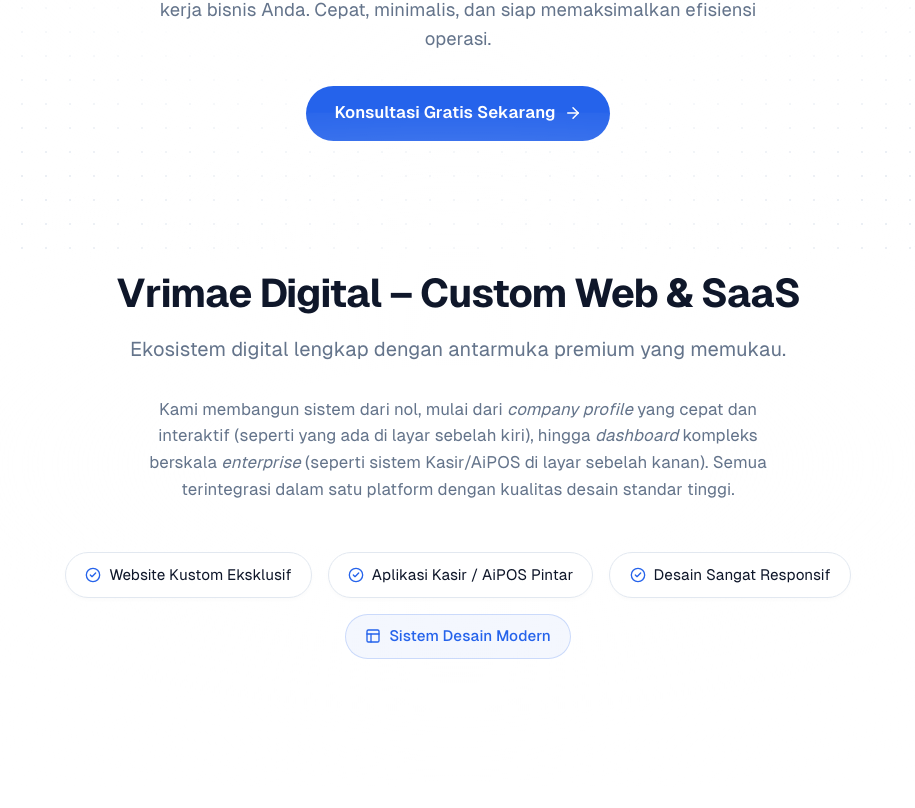
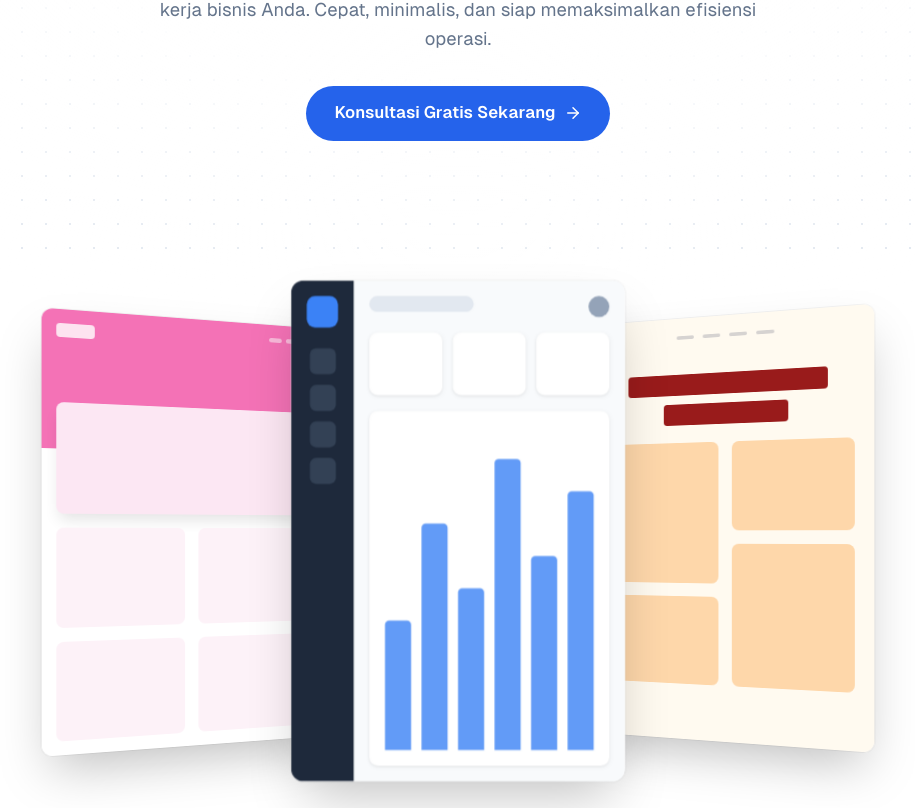
Before and after one commit to vrimae/vrimae-landing, a React (Vite) app: page / in a window 1280 px wide. Shown: the part 532-1340 px from the top of the page, without its empty margins (182-1097 px from the left). Built offline with nearby package versions, Linux system fonts and the light colour scheme.

Commit message:
feat: add 3D perspective showcase animation for sample layouts

```diff
--- /dev/null
+++ b/src/components/Hero3DShowcase.css
@@ -0,0 +1,102 @@
+.showcase-3d-container {
+  display: flex;
+  justify-content: center;
+  align-items: center;
+  width: 100%;
+  margin-top: 5rem;
+  perspective: 1200px;
+  padding: 4rem 0;
+  overflow: hidden;
+  z-index: 2;
+  position: relative;
+}
+
+.showcase-3d-wrapper {
+  position: relative;
+  width: 900px;
+  height: 500px;
+  display: flex;
+  justify-content: center;
+  align-items: center;
+  transform-style: preserve-3d;
+}
+
+.card-wrapper {
+  position: absolute;
+  transform-style: preserve-3d;
+}
+
+.showcase-card {
+  width: 320px;
+  height: 480px;
+  border-radius: 12px;
+  background: white;
+  box-shadow: 0 25px 50px -12px rgba(0, 0, 0, 0.25), 0 0 0 1px rgba(0,0,0,0.05);
+  overflow: hidden;
+  display: flex;
+  flex-direction: column;
+}
+
+.card-center {
+  z-index: 3;
+  transform: translateZ(50px);
+}
+
+.card-left {
+  z-index: 2;
+  transform: translateX(-300px) translateZ(-150px) rotateY(25deg);
+}
+
+.card-right {
+  z-index: 2;
+  transform: translateX(300px) translateZ(-150px) rotateY(-25deg);
+}
+
+/* Mini UI Generic */
+.mini-ui { width: 100%; height: 100%; display: flex; flex-direction: column; }
+
+/* E-Commerce (Left) */
+.ecommerce { background: #fff; }
+.ecommerce .mini-header { height: 150px; background: #f472b6; padding: 15px; display: flex; justify-content: space-between; }
+.ecommerce .mini-logo { width: 40px; height: 15px; background: rgba(255,255,255,0.8); border-radius: 4px; }
+.ecommerce .mini-nav { display: flex; gap: 5px; }
+.ecommerce .mini-nav span { width: 15px; height: 5px; background: rgba(255,255,255,0.5); border-radius: 4px; }
+.ecommerce .mini-hero { height: 120px; background: #fce7f3; margin: -50px 15px 15px; border-radius: 8px; box-shadow: 0 10px 15px -3px rgba(0,0,0,0.1); }
+.ecommerce .mini-grid { display: grid; grid-template-columns: 1fr 1fr; gap: 15px; padding: 0 15px 15px; flex: 1; }
+.ecommerce .mini-item { background: #fdf2f8; border-radius: 8px; }
+
+/* Dashboard (Center) */
+.dashboard { flex-direction: row; background: #f8fafc; }
+.dashboard .mini-sidebar { width: 60px; background: #1e293b; padding: 15px 0; display: flex; flex-direction: column; align-items: center; gap: 20px; }
+.dashboard .mini-logo { width: 30px; height: 30px; background: #3b82f6; border-radius: 8px; }
+.dashboard .mini-menu { display: flex; flex-direction: column; gap: 10px; width: 100%; align-items: center; }
+.dashboard .mini-menu span { width: 25px; height: 25px; background: #334155; border-radius: 6px; }
+.dashboard .mini-main { flex: 1; display: flex; flex-direction: column; padding: 15px; gap: 15px; }
+.dashboard .mini-topbar { display: flex; justify-content: space-between; }
+.dashboard .mini-search { width: 100px; height: 15px; background: #e2e8f0; border-radius: 20px; }
+.dashboard .mini-avatar { width: 20px; height: 20px; background: #94a3b8; border-radius: 50%; }
+.dashboard .mini-stats { display: flex; gap: 10px; }
+.dashboard .mini-stat { flex: 1; height: 60px; background: #fff; border-radius: 8px; box-shadow: 0 1px 3px rgba(0,0,0,0.1); }
+.dashboard .mini-chart-container { flex: 1; background: #fff; border-radius: 8px; box-shadow: 0 1px 3px rgba(0,0,0,0.1); padding: 15px; display: flex; align-items: flex-end; gap: 10px; justify-content: space-between; }
+.dashboard .mini-chart-bar { width: 100%; background: #3b82f6; border-radius: 4px 4px 0 0; opacity: 0.8; }
+
+/* Portfolio (Right) */
+.portfolio { background: #fffaf0; }
+.portfolio .mini-header { padding: 20px; display: flex; justify-content: center; }
+.portfolio .mini-nav-center { display: flex; gap: 10px; }
+.portfolio .mini-nav-center span { width: 20px; height: 4px; background: #d6d3d1; border-radius: 4px; }
+.portfolio .mini-hero-text { padding: 20px; display: flex; flex-direction: column; align-items: center; gap: 10px; }
+.portfolio .mini-line { width: 80%; height: 24px; background: #991b1b; border-radius: 4px; }
+.portfolio .mini-line.short { width: 50%; }
+.portfolio .mini-masonry { display: flex; gap: 15px; padding: 0 20px; flex: 1; }
+.portfolio .mini-masonry-col { flex: 1; display: flex; flex-direction: column; gap: 15px; }
+.portfolio .mini-masonry-item { background: #fed7aa; border-radius: 8px; width: 100%; }
+.portfolio .mini-masonry-item.tall { height: 160px; }
+.portfolio .mini-masonry-item.short { height: 100px; }
+
+@media (max-width: 900px) {
+  .showcase-3d-wrapper { transform: scale(0.6); }
+}
+@media (max-width: 600px) {
+  .showcase-3d-wrapper { transform: scale(0.4); }
+}
--- /dev/null
+++ b/src/components/Hero3DShowcase.tsx
@@ -0,0 +1,106 @@
+import React from 'react';
+import { motion } from 'framer-motion';
+import './Hero3DShowcase.css';
+
+export default function Hero3DShowcase() {
+  return (
+    <div className="showcase-3d-container">
+      <div className="showcase-3d-wrapper">
+
+        {/* Left Card: E-Commerce */}
+        <div className="card-wrapper card-left">
+          <motion.div
+            className="showcase-card"
+            animate={{ y: [0, -15, 0] }}
+            transition={{ duration: 6, repeat: Infinity, ease: "easeInOut" }}
+          >
+            <div className="mini-ui ecommerce">
+              <div className="mini-header">
+                <div className="mini-logo"></div>
+                <div className="mini-nav">
+                  <span></span><span></span><span></span>
+                </div>
+              </div>
+              <div className="mini-hero"></div>
+              <div className="mini-grid">
+                <div className="mini-item"></div>
+                <div className="mini-item"></div>
+                <div className="mini-item"></div>
+                <div className="mini-item"></div>
+              </div>
+            </div>
+          </motion.div>
+        </div>
+
+        {/* Center Card: SaaS Dashboard */}
+        <div className="card-wrapper card-center">
+          <motion.div
+            className="showcase-card"
+            animate={{ y: [0, -20, 0] }}
+            transition={{ duration: 7, repeat: Infinity, ease: "easeInOut", delay: 1 }}
+          >
+            <div className="mini-ui dashboard">
+              <div className="mini-sidebar">
+                <div className="mini-logo"></div>
+                <div className="mini-menu">
+                  <span></span><span></span><span></span><span></span>
+                </div>
+              </div>
+              <div className="mini-main">
+                <div className="mini-topbar">
+                  <div className="mini-search"></div>
+                  <div className="mini-avatar"></div>
+                </div>
+                <div className="mini-stats">
+                  <div className="mini-stat"></div>
+                  <div className="mini-stat"></div>
+                  <div className="mini-stat"></div>
+                </div>
+                <div className="mini-chart-container">
+                  <div className="mini-chart-bar" style={{ height: '40%' }}></div>
+                  <div className="mini-chart-bar" style={{ height: '70%' }}></div>
+                  <div className="mini-chart-bar" style={{ height: '50%' }}></div>
+                  <div className="mini-chart-bar" style={{ height: '90%' }}></div>
+                  <div className="mini-chart-bar" style={{ height: '60%' }}></div>
+                  <div className="mini-chart-bar" style={{ height: '80%' }}></div>
+                </div>
+              </div>
+            </div>
+          </motion.div>
+        </div>
+
+        {/* Right Card: Portfolio/Blog */}
+        <div className="card-wrapper card-right">
+          <motion.div
+            className="showcase-card"
+            animate={{ y: [0, -15, 0] }}
+            transition={{ duration: 6.5, repeat: Infinity, ease: "easeInOut", delay: 2 }}
+          >
+            <div className="mini-ui portfolio">
+              <div className="mini-header">
+                <div className="mini-nav-center">
+                  <span></span><span></span><span></span><span></span>
+                </div>
+              </div>
+              <div className="mini-hero-text">
+                <div className="mini-line"></div>
+                <div className="mini-line short"></div>
+              </div>
+              <div className="mini-masonry">
+                <div className="mini-masonry-col">
+                  <div className="mini-masonry-item tall"></div>
+                  <div className="mini-masonry-item short"></div>
+                </div>
+                <div className="mini-masonry-col">
+                  <div className="mini-masonry-item short"></div>
+                  <div className="mini-masonry-item tall"></div>
+                </div>
+              </div>
+            </div>
+          </motion.div>
+        </div>
+
+      </div>
+    </div>
+  );
+}
--- a/src/pages/Home.tsx
+++ b/src/pages/Home.tsx
@@ -1,11 +1,11 @@
 import { ArrowRight, Star, MessageCircle, Zap, HeartHandshake, Shield } from 'lucide-react';
-import HeroMockup from '../components/HeroMockup';
+import Hero3DShowcase from '../components/Hero3DShowcase';
 import { Link } from 'react-router-dom';
 import { motion } from 'framer-motion';
 import ReviewSection from '../components/ReviewSection';
 import { useLanguage } from '../contexts/LanguageContext';
 
-// Animation variants — lightweight, no blur
+// Animation variants
 const fadeInUp = {
   hidden: { opacity: 0, y: 20 },
   visible: { opacity: 1, y: 0, transition: { duration: 0.5, ease: 'easeOut' as const } }
@@ -48,10 +48,8 @@
           </motion.div>
         </motion.div>
 
-        {/* Dashboard Mockup / Illustration */}
-        <div>
-          <HeroMockup />
-        </div>
+        {/* 3D Dashboard Mockup / Showcase */}
+        <Hero3DShowcase />
       </section>
 
       {/* About / Introduction Section */}
```
